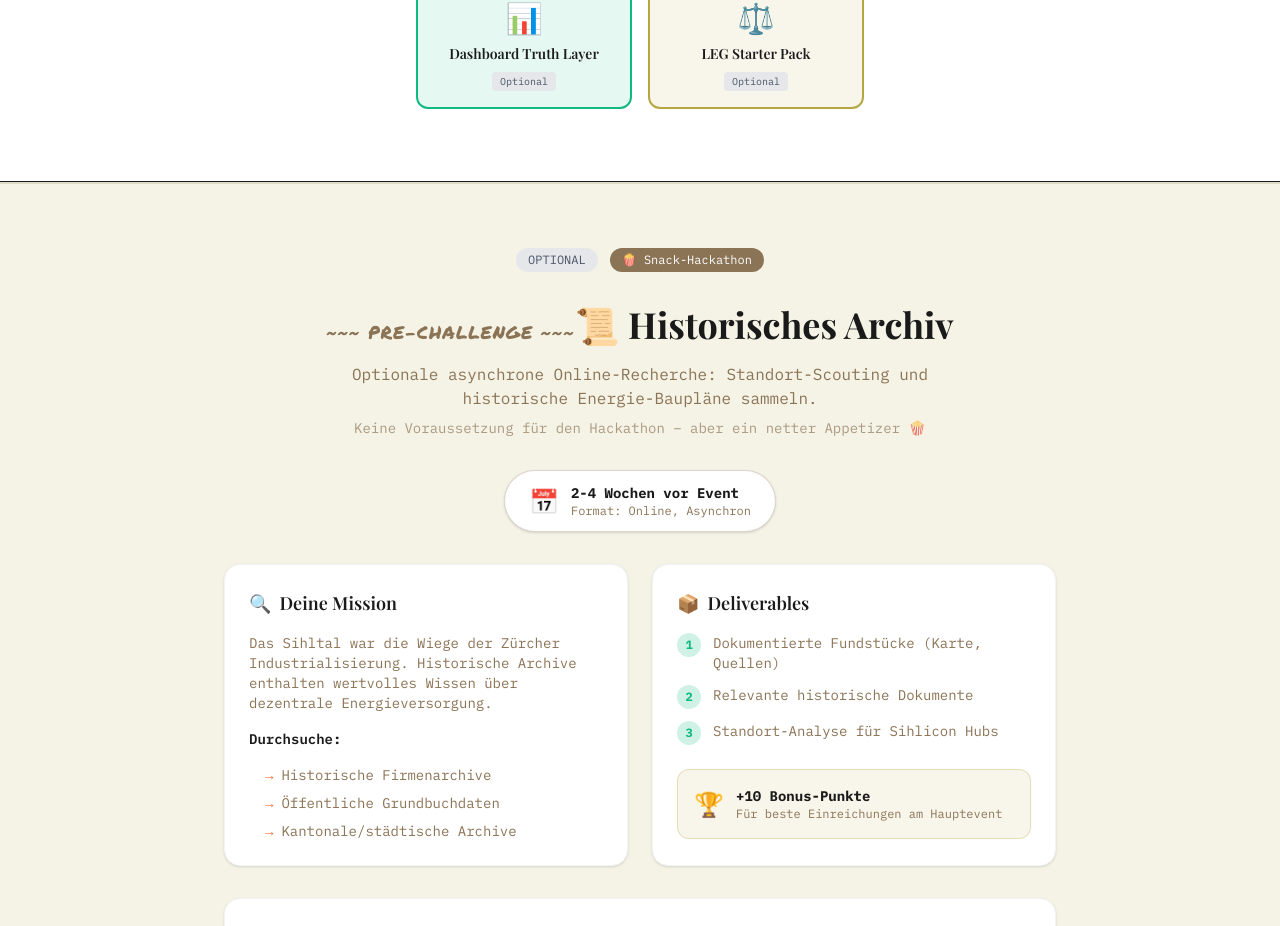
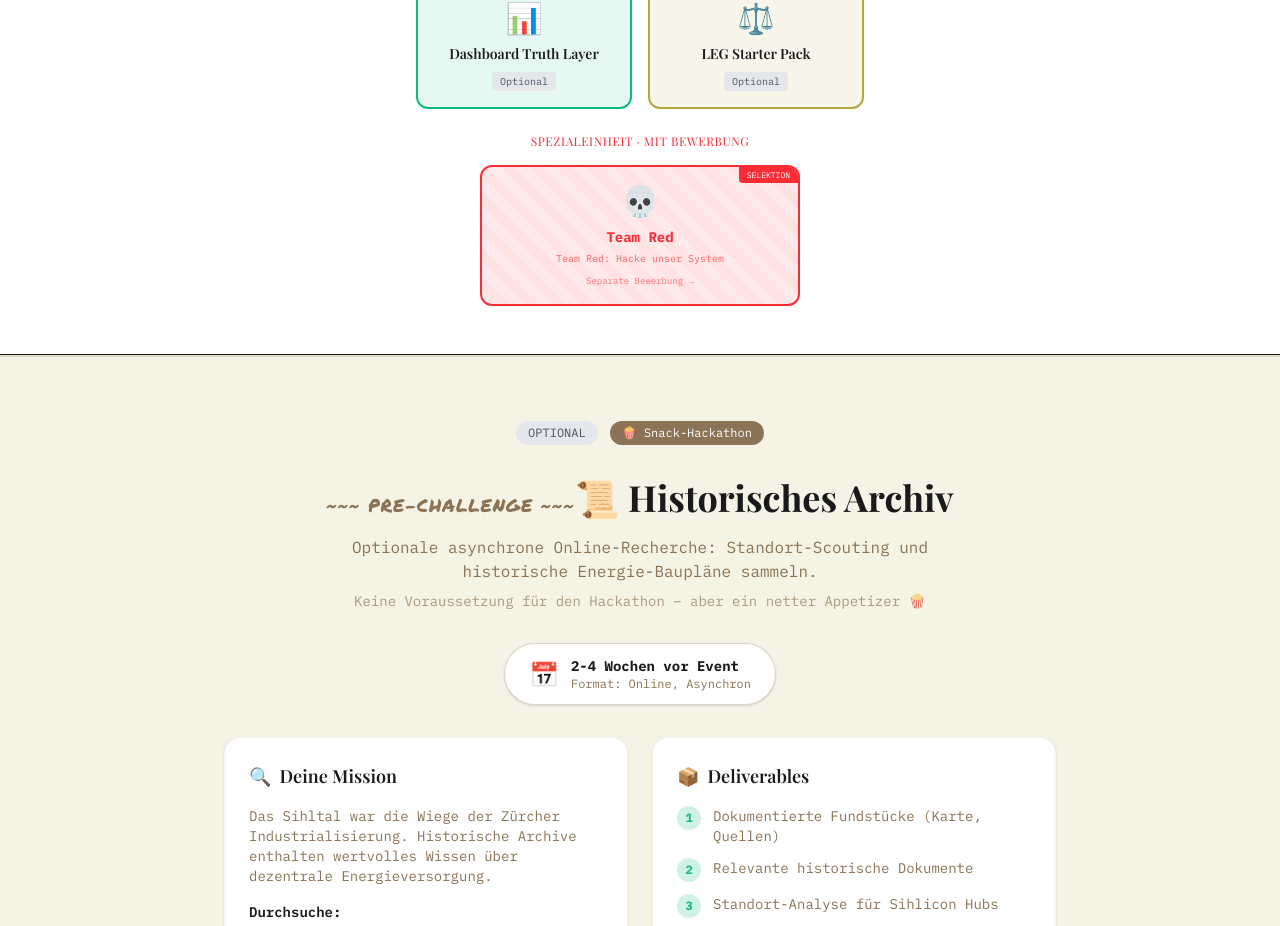
Before and after one commit to wgusta/sihlhack, a Next.js app: page /challenges in a window 1280 px wide. Shown: the part 978-1904 px from the top of the page. Built offline with nearby package versions, Linux system fonts and the light colour scheme.

Commit message:
Fix: Restore single Team Red card in challenges overview
- Add back 1 Team Red card (not 3) in the overview section at top of challenges page
- Maintains Team Red reference on home page

```diff
--- a/app/challenges/page.tsx
+++ b/app/challenges/page.tsx
@@ -146,6 +146,34 @@ export default function ChallengesPage() {
                 {optionalPackages.map((pkg) => (
                   <PackageCardCompact key={pkg.id} pkg={pkg} />
                 ))}
+              </div>
+            </div>
+
+            {/* Team Red - Single Card */}
+            <div>
+              <h3 className="font-mono text-xs text-red-500 uppercase tracking-wider text-center mb-4">
+                Spezialeinheit · Mit Bewerbung
+              </h3>
+              <div className="flex justify-center">
+                <a
+                  href="#team-red"
+                  className="p-4 rounded-xl border-2 border-red-500 bg-red-500/10 hover:bg-red-500/20 transition-all text-center relative overflow-hidden group max-w-xs w-full"
+                  style={{
+                    backgroundImage: 'repeating-linear-gradient(45deg, transparent, transparent 10px, rgba(255,0,0,0.03) 10px, rgba(255,0,0,0.03) 20px)',
+                  }}
+                >
+                  <div className="absolute top-0 right-0 bg-red-500 text-white text-[8px] font-mono px-2 py-0.5 rounded-bl">
+                    SELEKTION
+                  </div>
+                  <span className="text-3xl mb-2 block">{TEAM_RED.icon}</span>
+                  <span className="font-mono text-sm font-bold text-red-500 block">Team Red</span>
+                  <span className="block font-mono text-[10px] text-red-400 mt-1">
+                    {TEAM_RED.nameDE}
+                  </span>
+                  <span className="block font-mono text-[9px] text-red-500/60 mt-2 group-hover:text-red-500 transition-colors">
+                    Separate Bewerbung →
+                  </span>
+                </a>
               </div>
             </div>
           </div>
```
